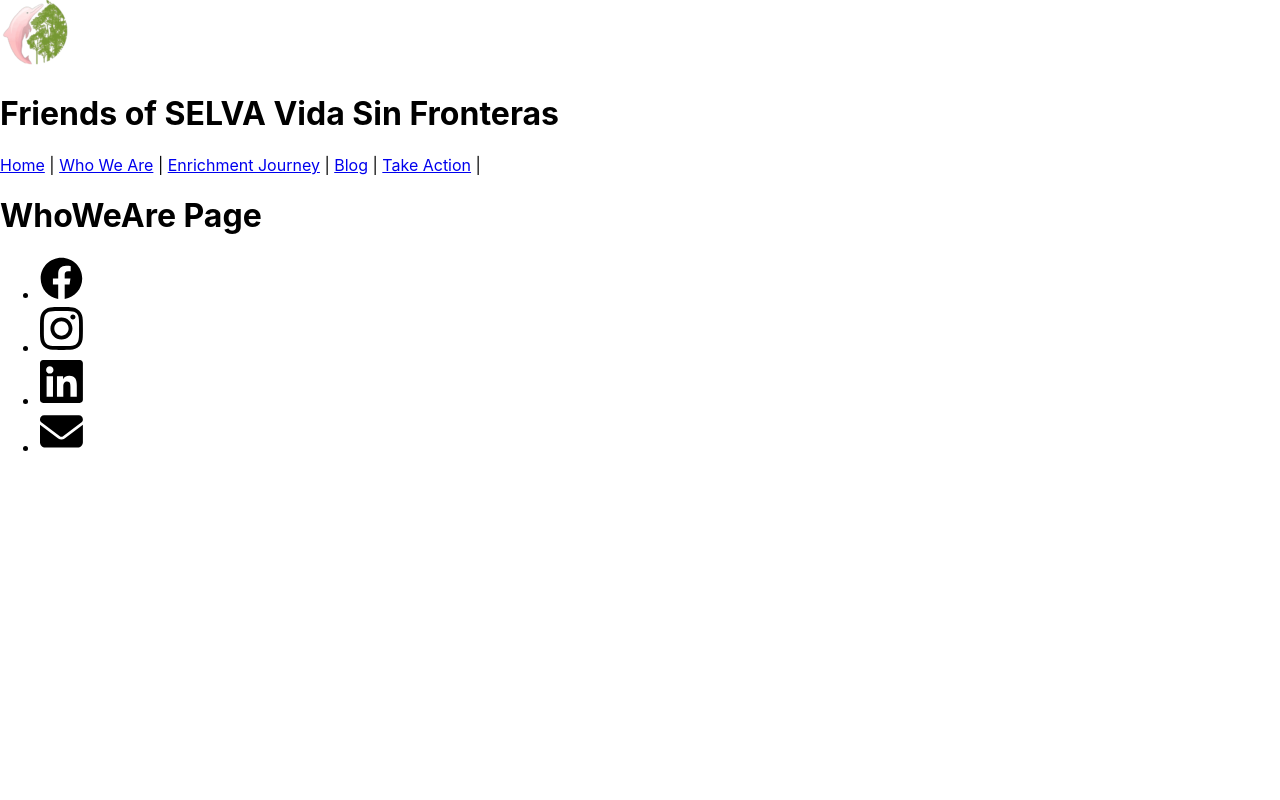
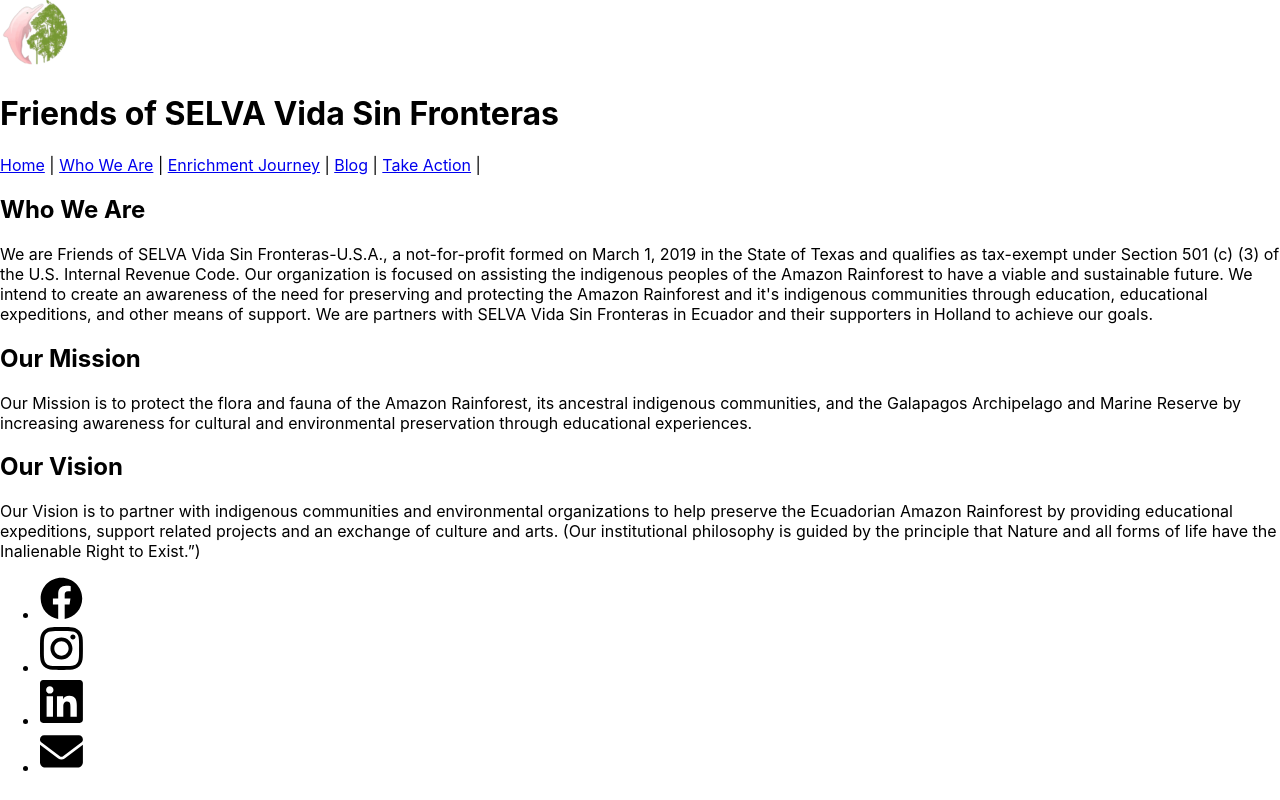
Before and after one commit to SELVA-Vida-Sin-Fronteras/website, a React (Create React App) app: page /WhoWeARe in a window 1280 px wide. Built offline with nearby package versions, Linux system fonts and the light colour scheme.

Commit message:
add content

```diff
--- a/src/Routes/WhoWeAre.jsx
+++ b/src/Routes/WhoWeAre.jsx
@@ -1,5 +1,37 @@
 const WhoWeAre = () => {
-    return <h1>WhoWeAre Page</h1>;
-  };
+  return (
+    <div className="WhoWeAre">
+      <h2>Who We Are</h2>
+      <p>
+        We are Friends of SELVA Vida Sin Fronteras-U.S.A., a not-for-profit
+        formed on March 1, 2019 in the State of Texas and qualifies as
+        tax-exempt under Section 501 (c) (3) of the U.S. Internal Revenue Code.
+        Our organization is focused on assisting the indigenous peoples of the
+        Amazon Rainforest to have a viable and sustainable future. We intend to
+        create an awareness of the need for preserving and protecting the Amazon
+        Rainforest and it's indigenous communities through education,
+        educational expeditions, and other means of support. We are partners
+        with SELVA Vida Sin Fronteras in Ecuador and their supporters in Holland
+        to achieve our goals.
+      </p>
+      <h2>Our Mission</h2>
+      <p>
+        Our Mission is to protect the flora and fauna of the Amazon Rainforest,
+        its ancestral indigenous communities, and the Galapagos Archipelago and
+        Marine Reserve by increasing awareness for cultural and environmental
+        preservation through educational experiences.
+      </p>
+      <h2>Our Vision</h2>
+      <p>
+        Our Vision is to partner with indigenous communities and environmental
+        organizations to help preserve the Ecuadorian Amazon Rainforest by
+        providing educational expeditions, support related projects and an
+        exchange of culture and arts. (Our institutional philosophy is guided
+        by the principle that Nature and all forms of life have the Inalienable
+        Right to Exist.”)
+      </p>
+    </div>
+  );
+};
 
-  export default WhoWeAre;
+export default WhoWeAre;
```
